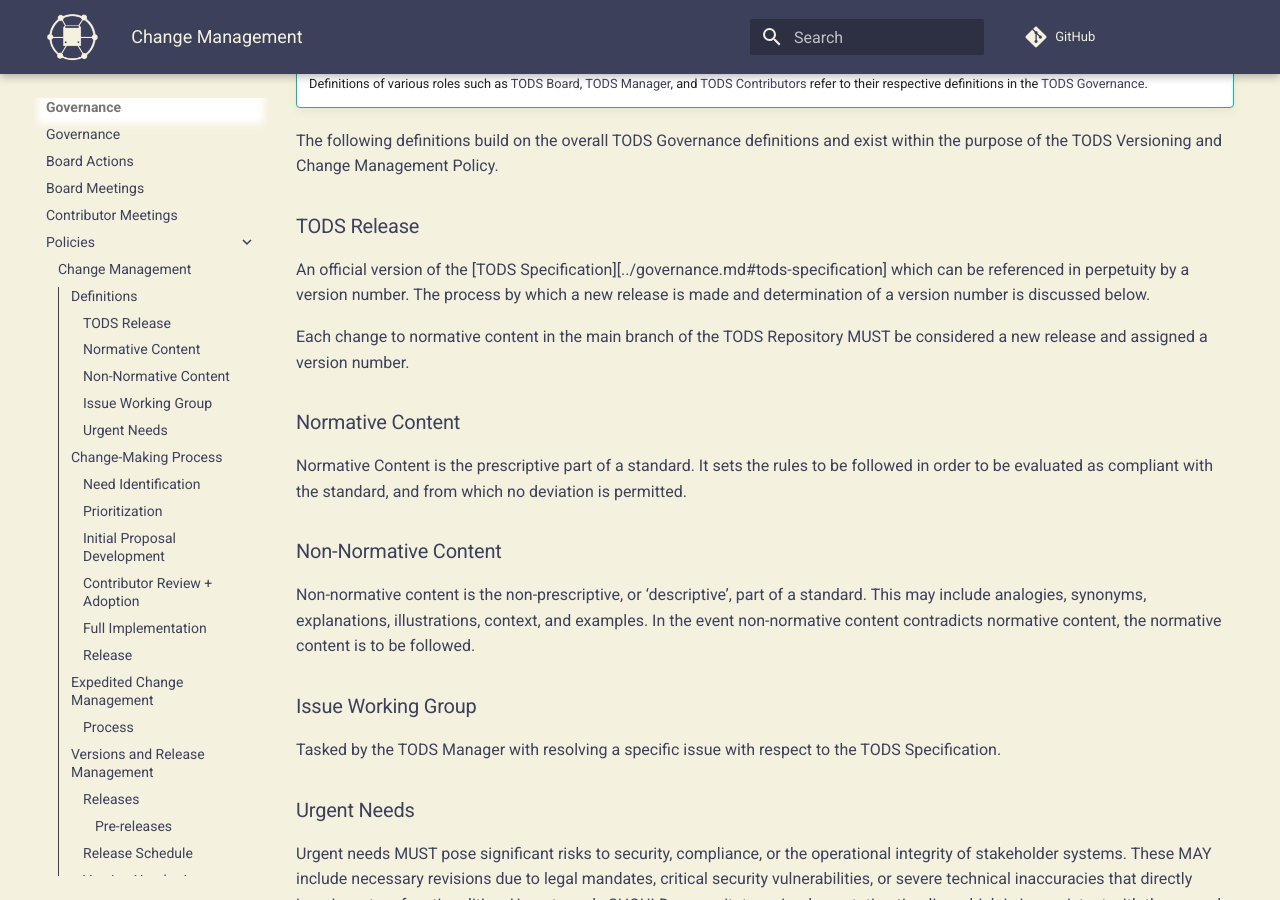
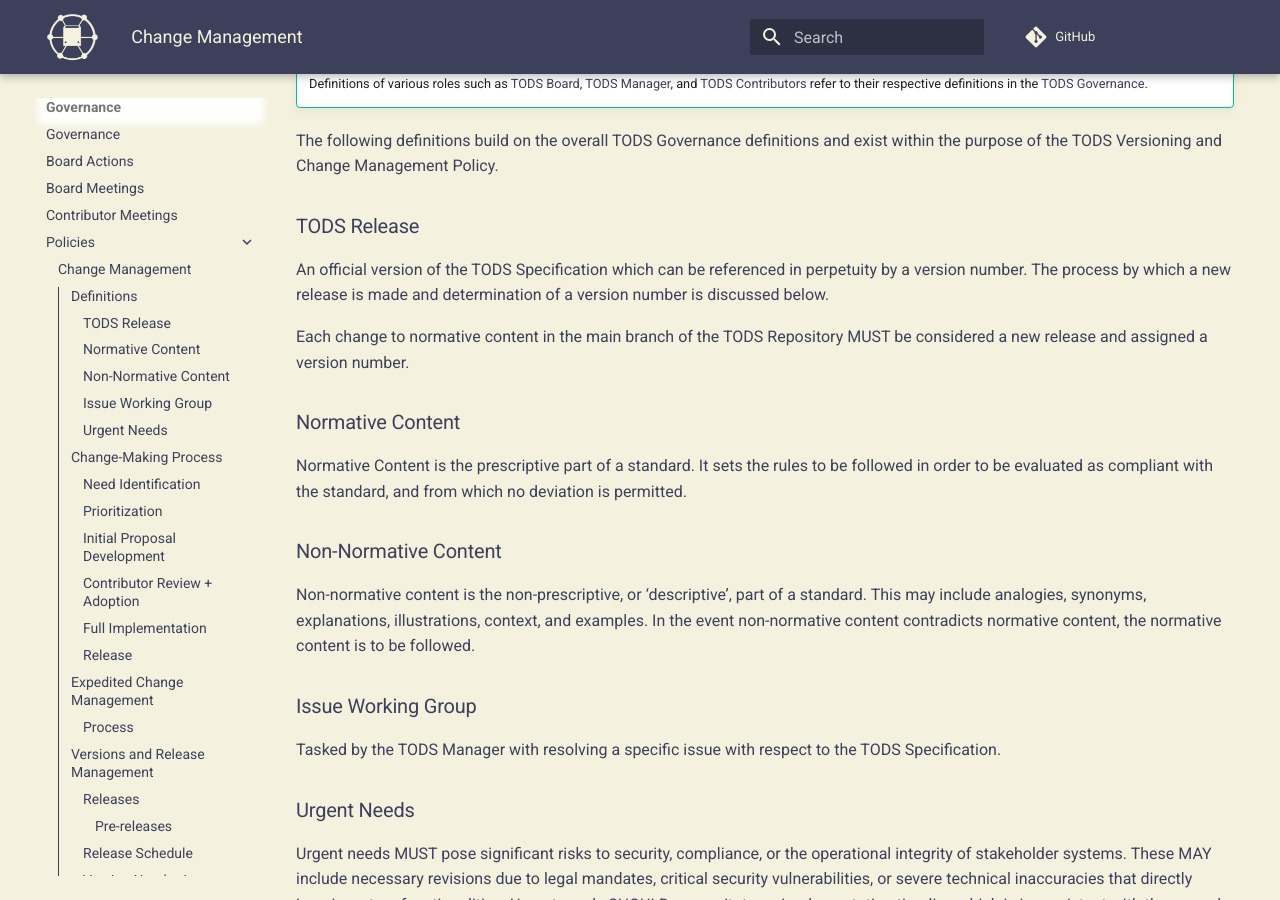
Before and after one commit to cal-itp/operational-data-standard, an MkDocs documentation site: the page built from docs/governance/policies/change-management-versioning.md, in a window 1280 px wide and 900 px high, scrolled down 489 px. Built offline with MkDocs 1.6.1 and Material for MkDocs 9.7.7, drawn with Linux system fonts in a browser that asks for light colours; nearby versions of some CDN libraries; comment, search, counter and statistics services are not loaded.

Commit message:
Update change-management-versioning.md

```diff
--- a/docs/governance/policies/change-management-versioning.md
+++ b/docs/governance/policies/change-management-versioning.md
@@ -14,7 +14,7 @@ The following definitions build on the overall [TODS Governance][governance] def
 
 ### TODS Release
 
-An official version of the [TODS Specification][../governance.md#tods-specification] which can be referenced in perpetuity by a version number. The process by which a new release is made and determination of a version number is discussed below.
+An official version of the [TODS Specification](../governance.md#tods-specification) which can be referenced in perpetuity by a version number. The process by which a new release is made and determination of a version number is discussed below.
 
 Each change to normative content in the main branch of the TODS Repository MUST be considered a new release and assigned a version number.
 
```
